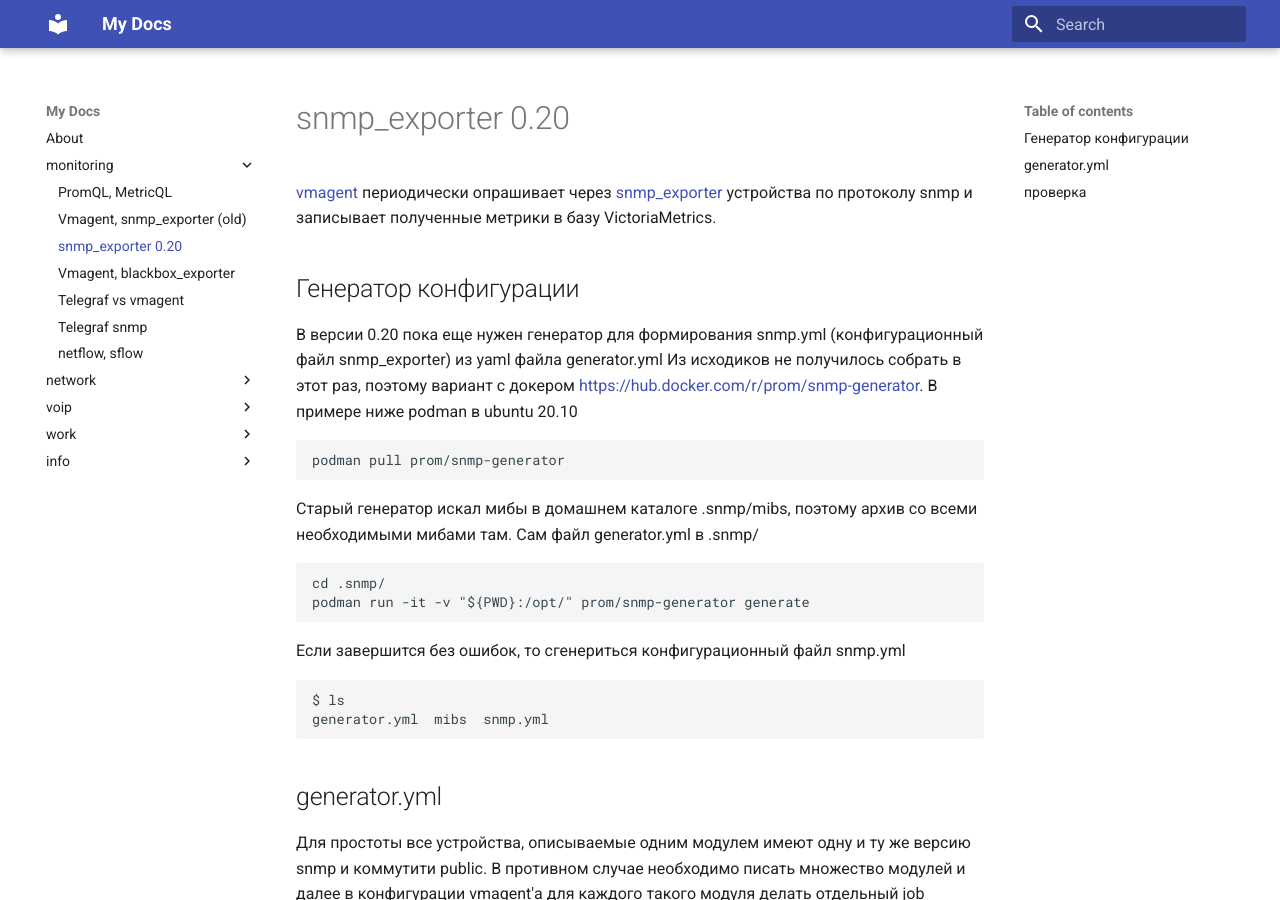
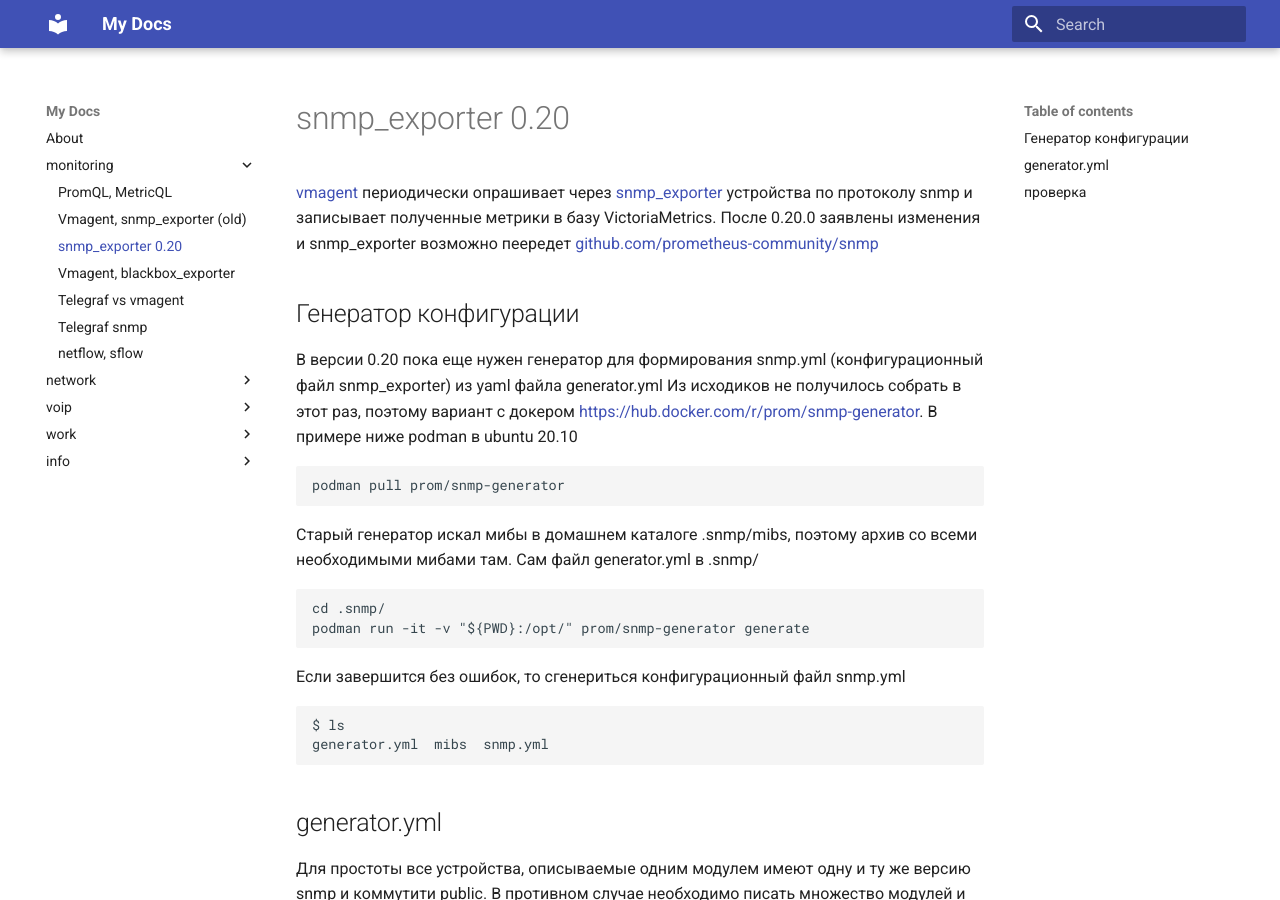
Before and after one commit to v98765/v98765.github.io, an MkDocs documentation site: the page built from docs/monitoring/snmp_exporter_20.md, in a window 1280 px wide and 900 px high. Built offline with MkDocs 1.6.1 and Material for MkDocs 9.7.7, drawn with Linux system fonts in a browser that asks for light colours.

Commit message:
monitoring/snmp_exporter_20.md url to prom community

```diff
--- a/docs/monitoring/snmp_exporter_20.md
+++ b/docs/monitoring/snmp_exporter_20.md
@@ -1,5 +1,6 @@
 [vmagent](https://victoriametrics.github.io/) периодически опрашивает через [snmp_exporter](https://github.com/prometheus/snmp_exporter)
 устройства по протоколу snmp и записывает полученные метрики в базу VictoriaMetrics.
+После 0.20.0 заявлены изменения и snmp_exporter возможно пеередет [github.com/prometheus-community/snmp](https://github.com/prometheus-community/snmp)
 
 ## Генератор конфигурации
 
```
